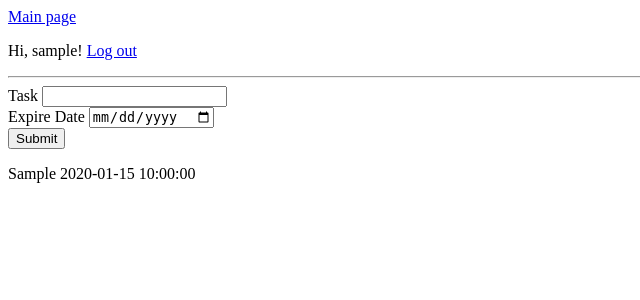
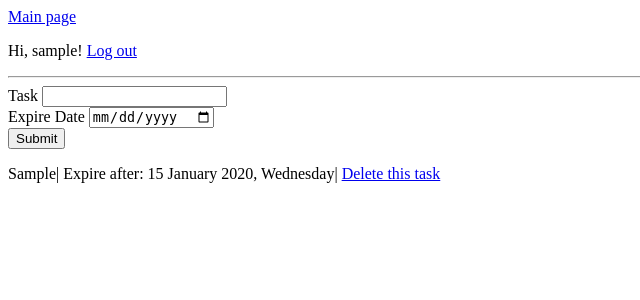
Before and after one commit to BrikozO/TaskManager, a Flask app: page / in a window 1280 px wide. Shown: the top 300 px of the page, without its empty margins (0-640 px from the left). Run offline with Flask 3, Linux system fonts and the light colour scheme; a user stored in the database is signed in; tables that the repository leaves empty hold one stand-in row (values such as "Sample post"); some libraries are stand-ins or nearby versions.

Commit message:
New functional: can delete tasks Custom validator: date-checker

```diff
--- a/templates/index.html
+++ b/templates/index.html
@@ -10,8 +10,10 @@
     {% if tasks %}
         {% for task in tasks %}
         <p>
-            {{ task.task }}
-            {{ task.expire_date }}
+            {{ task.task }}|
+            Expire after:
+            {{ task.expire_date.strftime("%d %B %Y, %A") }}|
+            <a href="{{ url_for('delete_task', task_id=task.id) }}">Delete this task</a>
         </p>
         {% endfor %}
     {% endif %}
--- a/todo_app/forms.py
+++ b/todo_app/forms.py
@@ -1,6 +1,8 @@
 from flask_wtf import FlaskForm
 from wtforms import StringField, PasswordField, SubmitField, DateField
 from wtforms.validators import DataRequired, Length
+
+from .forms_custom_validators import DateCheck
 
 
 class UserForm(FlaskForm):
@@ -11,5 +13,5 @@ class UserForm(FlaskForm):
 
 class TaskForm(FlaskForm):
     task = StringField('Task', validators=[DataRequired(), Length(min=8, max=256)])
-    expire_date = DateField('Expire Date', validators=[DataRequired()])
+    expire_date = DateField('Expire Date', validators=[DataRequired(), DateCheck()])
     submit = SubmitField('Submit')
--- a/todo_app/routes.py
+++ b/todo_app/routes.py
@@ -1,7 +1,7 @@
-from todo_app import app, login, db
 from flask import render_template, redirect, url_for, flash
 from flask_login import current_user, login_user, logout_user
 
+from todo_app import app, login, db
 from .forms import UserForm, TaskForm
 from .models import User, Task
 
@@ -20,6 +20,15 @@ def mainpage():  # put application's code here
         flash('Task succesfully added!')
         return redirect(url_for('mainpage'))
     return render_template('index.html', form=form, tasks=tasks)
+
+
+@app.route('/<int:task_id>')
+def delete_task(task_id):
+    task = Task.query.get(task_id)
+    db.session.delete(task)
+    db.session.commit()
+    flash('Task succesfully deleted!')
+    return redirect(url_for('mainpage'))
 
 
 @login.user_loader
```
Also changed, not shown: todo_app/forms_custom_validators.py (added, +13 -0 lines), app.db.
